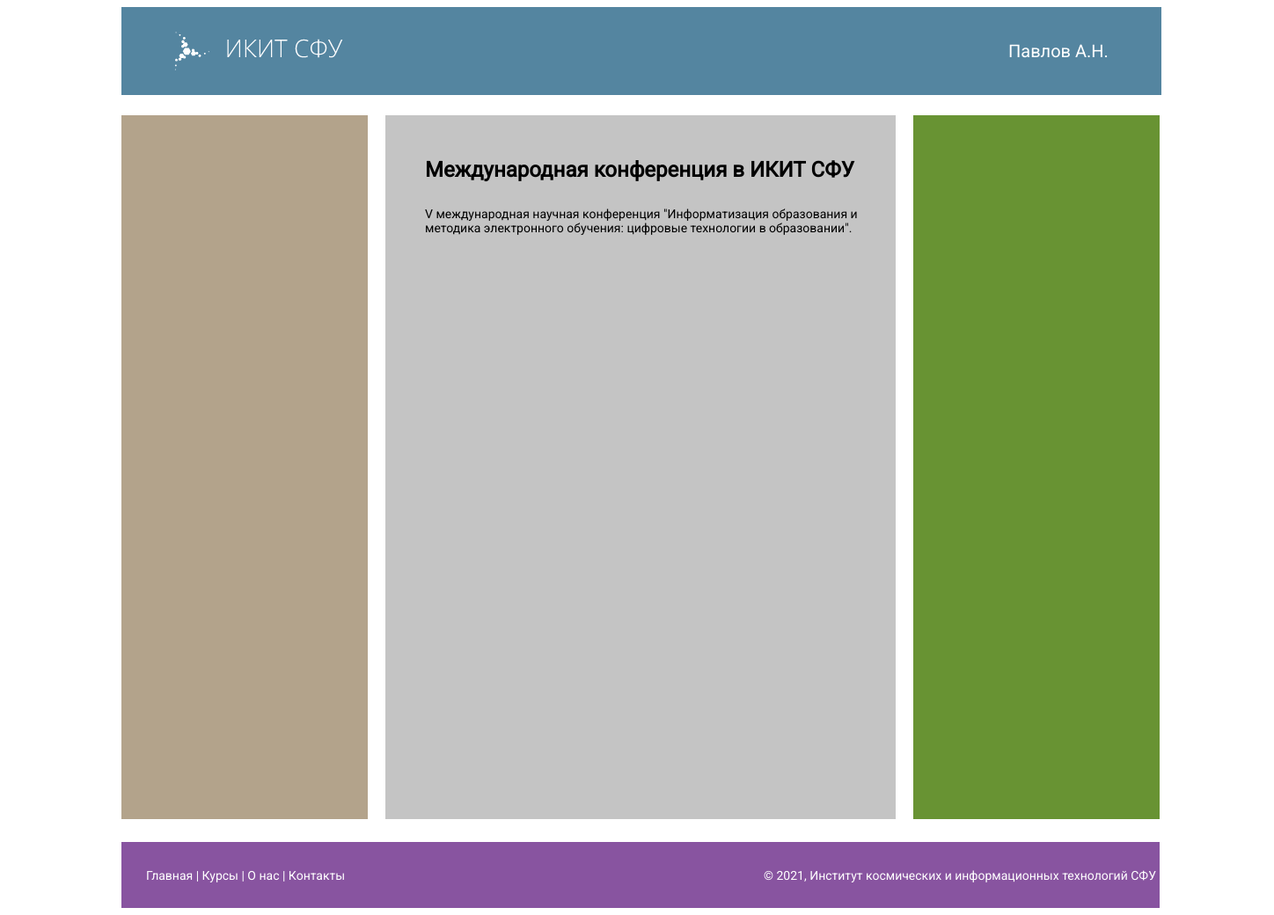
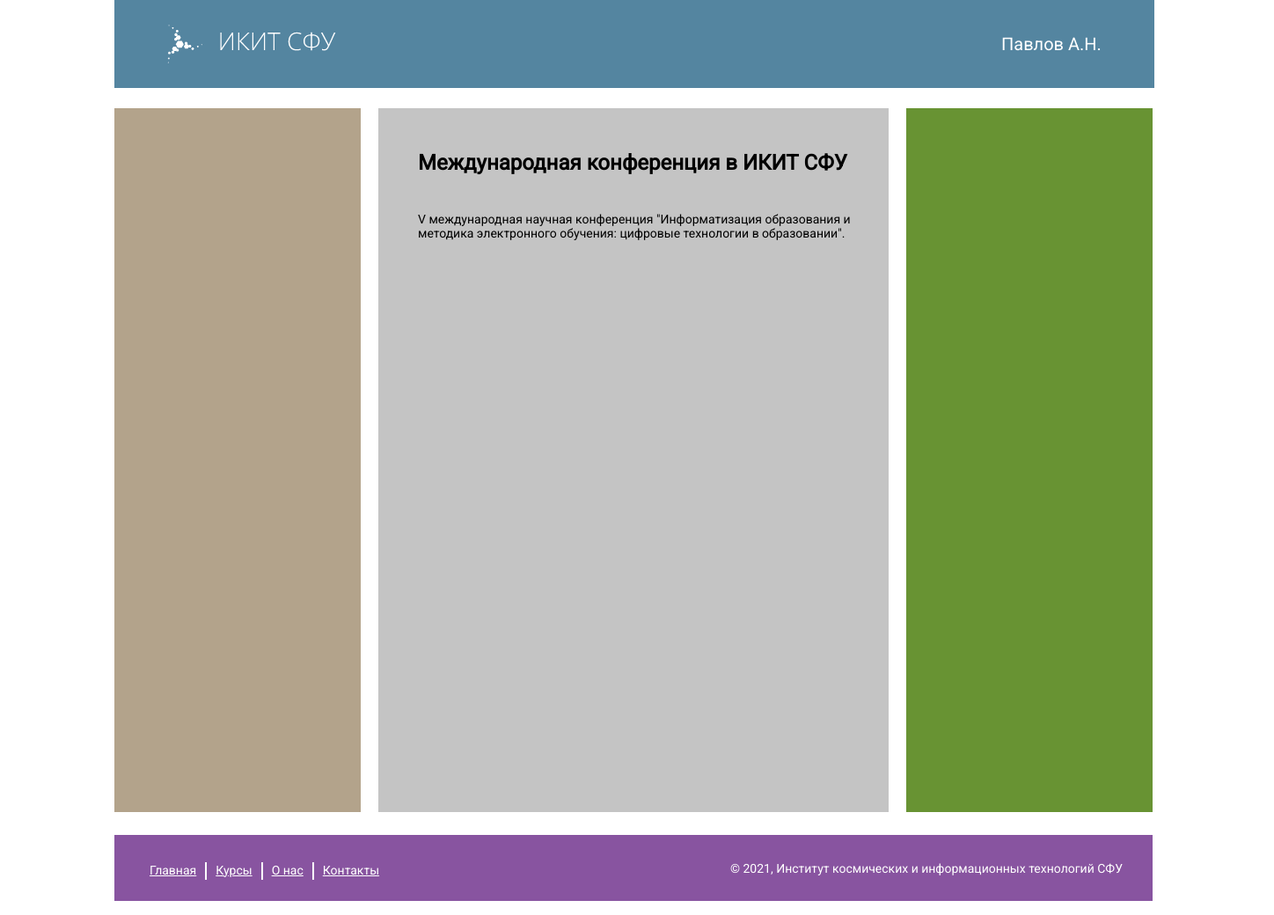
Before and after one commit to Alrandis/Frontend_app, a plain HTML site: page index.html in a window 1280 px wide. Shown: the whole page at 88% size, 1448 px wide, since content can reach past the window. Drawn offline with Linux system fonts and the light colour scheme.

Commit message:
Переделал по методологии БЕМ

```diff
--- a/css/styles.css
+++ b/css/styles.css
@@ -1,11 +1,4 @@
-#desktop {
-    position: relative;
-    width: 1440px;
-    height: 1024px;
-    background: #FFFFFF;
-}
-
-#header {
+.header {
     position: absolute;
     width: 1182px;
     height: 100px;
@@ -14,7 +7,7 @@
     background: #5485A0;
 }
 
-.image {
+.header__image {
     position: absolute;
     width: 252px;
     height: 60px;
@@ -22,13 +15,7 @@
     top: 20px;
     background: url(image.png);
 }
-
-#surname {
-    position: absolute;
-    width: 114px;
-    height: 16px;
-    left: 1008px;
-    top: 42px;
+.text {
     font-family: Roboto;
     font-style: normal;
     font-weight: normal;
@@ -36,7 +23,15 @@
     line-height: 16px;
     color: #FFFFFF;
 }
-#content-1 {
+
+.text__surname {
+    position: absolute;
+    width: 114px;
+    height: 16px;
+    left: 1008px;
+    top: 42px;
+}
+.content__block-left {
     position: absolute;
     width: 280px;
     height: 800px;
@@ -45,7 +40,7 @@
     background: #B3A38B;
 }
 
-#content-2 {
+.content__block-middle {
     position: absolute;
     width: 580px;
     height: 800px;
@@ -54,7 +49,7 @@
     background: #C4C4C4;
 }
 
-#text-1 {
+.title {
     position: absolute;
     width: 503px;
     height: 34px;
@@ -68,7 +63,7 @@
     color: #000000;
 }
 
-#text-2 {
+.content__block-middle-text {
     position: absolute;
     width: 535px;
     height: 49px;
@@ -82,7 +77,7 @@
     color: #000000;
 }
 
-#content-3 {
+.content__block-right {
     position: absolute;
     width: 280px;
     height: 800px;
@@ -91,7 +86,7 @@
     background: #689333;
 }
 
-#footer {
+.footer {
     position: absolute;
     width: 1180px;
     height: 75px;
@@ -100,11 +95,40 @@
     background: #8854A0;
 }
 
-#text-3 {
+.footer__contact-list {
+    display: flex;
+    flex-direction: row;
+    align-items: center;
     position: absolute;
     width: 495px;
     height: 49px;
-    left: 28px;
+    left: 0px;
+    list-style-type: none;
+}
+.footer__contact-list-item {
+    margin-right: 10px;
+    padding-right: 10px;
+    border-right: 2px solid white;
+    height: 20px;
+}
+.footer__contact-list-item:last-child {
+    border-right: 0;
+}
+
+.footer__contact-list-link {
+    font-family: Roboto;
+    font-style: normal;
+    font-weight: normal;
+    font-size: 14px;
+    line-height: 16px;
+    color: #FFFFFF;
+}
+
+.text__copyright {
+    position: absolute;
+    width: 495px;
+    height: 49px;
+    left: 700px;
     top: 30px;
     font-family: Roboto;
     font-style: normal;
@@ -113,17 +137,3 @@
     line-height: 16px;
     color: #FFFFFF;
 }
-
-#text-4 {
-    position: absolute;
-    width: 495px;
-    height: 49px;
-    left: 730px;
-    top: 30px;
-    font-family: Roboto;
-    font-style: normal;
-    font-weight: normal;
-    font-size: 14px;
-    line-height: 16px;
-    color: #FFFFFF;
-}
--- a/index.html
+++ b/index.html
@@ -7,32 +7,47 @@
     <script src="js/app.js"></script>
 </head>
 <body>
-    <div id="desktop">
-        <style>
-            @import url('https://fonts.googleapis.com/css2?family=Roboto&display=swap');
-        </style>
-
-        <div id="header">
-            <img class="image" src="img/logo.png" width="252" height="60" alt="логотип">
-            <div id="surname">Павлов А.Н.</div>
+    <style>
+        @import url('https://fonts.googleapis.com/css2?family=Roboto&display=swap');
+    </style>
+    <header class="header">
+        <img class="header__image" src="img/logo.png" width="252" height="60" alt="логотип">
+        <div class="text">
+            <div class="text__surname">Павлов А.Н.</div>
         </div>
-
-        <div id="main" class="cf">
-            <div id="content-1"></div>
-
-            <div id="content-2">
-                <div id="text-1">Международная конференция в ИКИТ СФУ</div>
-                <div id="text-2">V международная научная конференция "Информатизация образования и методика электронного обучения: цифровые технологии в образовании".</div>
+    </header>
+    <section class="content">
+        <div class="content__block-left"></div>
+        <div class="content__block-middle">
+            <div class="title">Международная конференция в ИКИТ СФУ</div>
+            <div class="content__block-middle-text">
+                <p class="content__text">V международная научная конференция "Информатизация образования и методика электронного обучения: цифровые технологии в образовании".</p>
             </div>
-
-            <div id="content-3"></div>
-
         </div>
-
-        <div id="footer" class="cf">
-            <div id="text-3">Главная | Курсы | О нас | Контакты</div>
-            <div id="text-4">© 2021, Институт космических и информационных технологий СФУ</div>
+        <div class="content__block-right"></div>
+    </section>
+    <footer class="footer">
+        <div class="cotainer">
+            <div class="footer__contact">
+                <ul class="footer__contact-list">
+                    <li class="footer__contact-list-item">
+                        <a class="footer__contact-list-link" href="#">Главная</a>
+                    </li>
+                    <li class="footer__contact-list-item">
+                        <a class="footer__contact-list-link" href="#">Курсы</a>
+                    </li>
+                    <li class="footer__contact-list-item">
+                        <a class="footer__contact-list-link" href="#">О нас</a>
+                    </li>
+                    <li class="footer__contact-list-item">
+                        <a class="footer__contact-list-link" href="#">Контакты</a>
+                    </li>
+                </ul>
+            </div>
+            <div class="text">
+                <div class="text__copyright">© 2021, Институт космических и информационных технологий СФУ</div>
+            </div>
         </div>
-    </div>
+    </footer>
 </body>
 </html>
```
